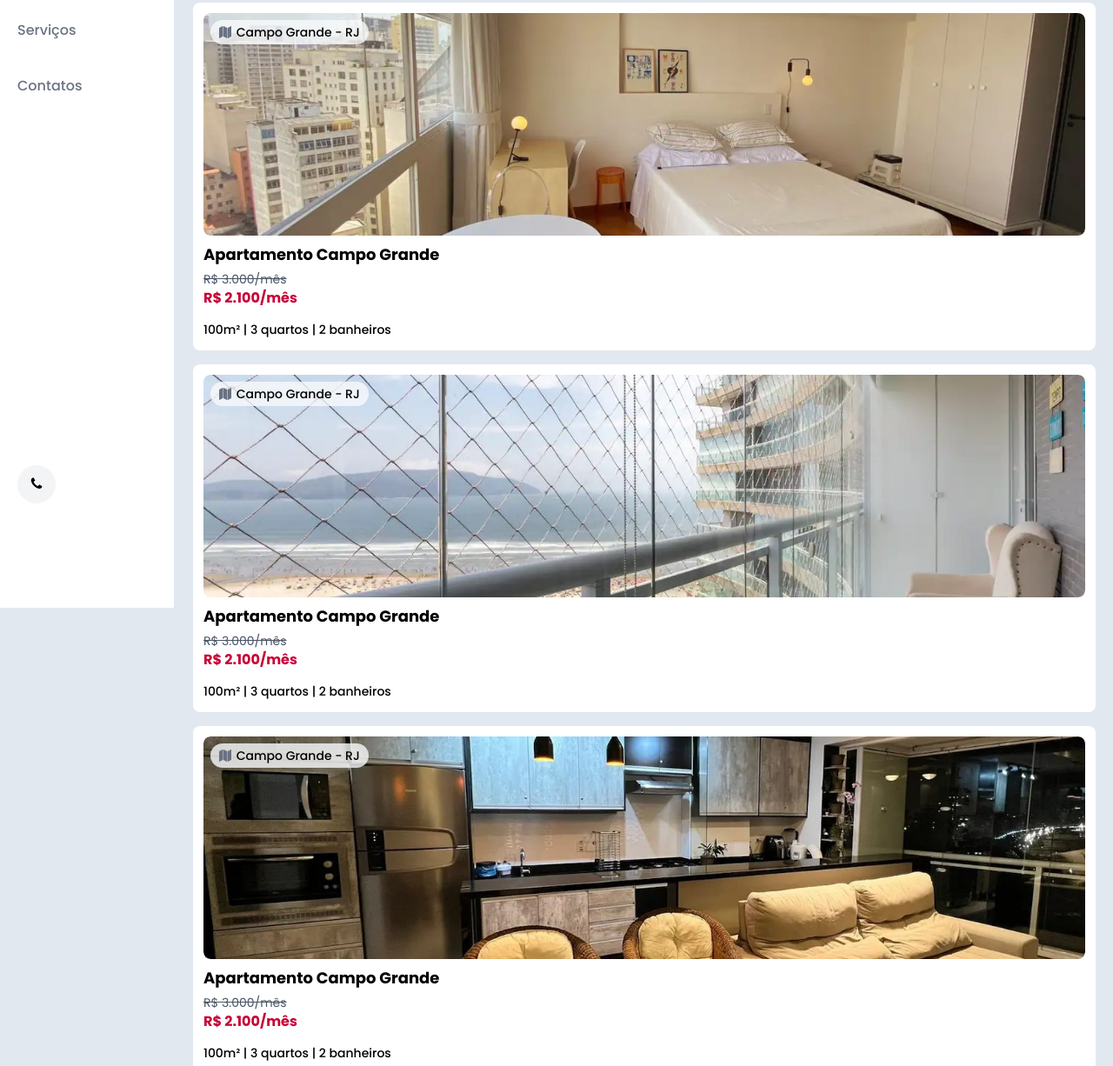
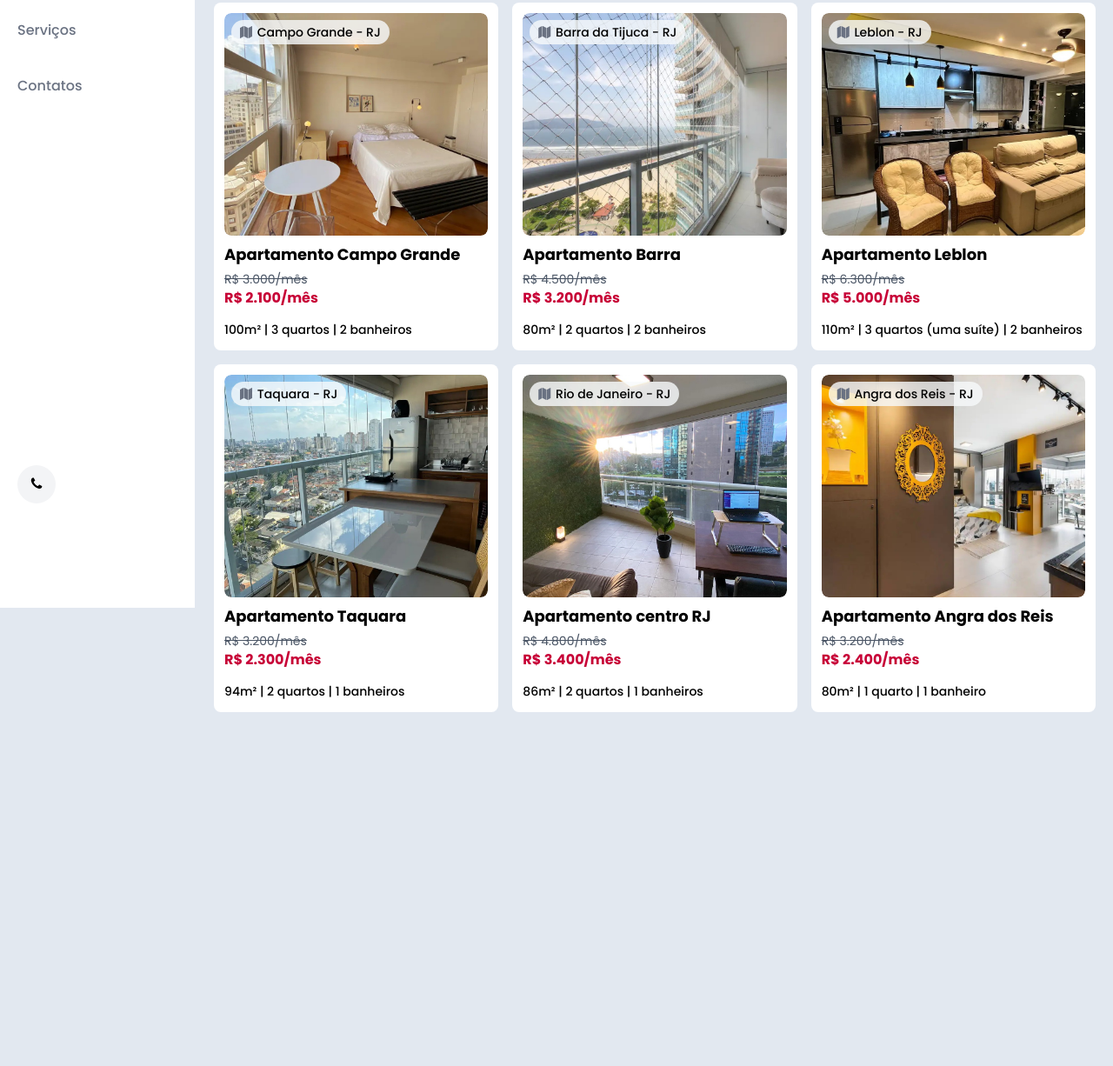
Before and after one commit to vitorfdrangel/Dev_House, a website: page src/index.html in a window 1280 px wide. Shown: the part 197-1423 px from the top of the page at 87% size. After the commit the page ends 1016 px from the top, so only its background shows below. Drawn offline with Linux system fonts and the light colour scheme.

Commit message:
Projeto finalizado

```diff
--- a/src/index.html
+++ b/src/index.html
@@ -3,7 +3,7 @@
   <head>
     <meta charset="UTF-8" />
     <meta name="viewport" content="width=device-width, initial-scale=1.0" />
-    <title>Dev House | Alugue ou compre sua casa</title>
+    <title>Lovito | Alugue ou compre sua casa</title>
     <link rel="stylesheet" href="../styles/output.css" />
     <!-- font -->
     <link rel="preconnect" href="https://fonts.googleapis.com" />
@@ -17,17 +17,18 @@
       rel="stylesheet"
       href="https://cdnjs.cloudflare.com/ajax/libs/font-awesome/4.7.0/css/font-awesome.min.css"
     />
+    <link rel="shortcut icon" href="./assets/icon.png" type="image/x-icon" />
     <!-- script -->
     <script type="text/javascript" src="./script.js" defer></script>
   </head>
   <body class="bg-slate-200">
     <div class="w-full flex gap-0.5">
       <aside
-        class="hidden sm:flex flex-col w-full max-w-50 min-h-screen relative bg-white px-2 py-5"
+        class="w-full max-w-56 min-h-screen hidden md:flex flex-col relative bg-white px-2 py-5"
       >
         <div class="fixed">
           <div>
-            <h1 class="text-3xl font-bold text-sky-700">DevHouse</h1>
+            <h1 class="text-3xl font-bold text-sky-700">Lovito House</h1>
           </div>
 
           <nav class="flex flex-col gap-4 mt-6 w-full">
@@ -161,7 +162,7 @@
             >
           </div>
 
-          <div class="grid grid-cols-1 gap-4">
+          <div class="grid grid-cols-1 md:grid-cols-2 lg:grid-cols-3 gap-4">
             <a
               href="#"
               class="bg-white min-h-100 p-3 rounded-lg relative flex flex-col hover:shadow-lg duration-300"
@@ -217,25 +218,25 @@
                     class="bg-slate-50/80 group-hover:bg-slate-50/100 duration-300 rounded-full py-1 px-2.5 text-sm absolute z-40 top-5 left-5"
                   >
                     <i class="fa fa-map text-gray-500"></i>
-                    <span class="font-medium ml-0.5">Campo Grande - RJ</span>
+                    <span class="font-medium ml-0.5">Barra da Tijuca - RJ</span>
                   </div>
                 </div>
 
                 <div class="w-full my-2 flex flex-col gap-1">
-                  <h2 class="text-lg font-bold">Apartamento Campo Grande</h2>
+                  <h2 class="text-lg font-bold">Apartamento Barra</h2>
 
                   <div>
                     <p class="text-sm text-gray-600 line-through">
-                      R$ 3.000/mês
+                      R$ 4.500/mês
                     </p>
-                    <p class="font-bold text-rose-700">R$ 2.100/mês</p>
+                    <p class="font-bold text-rose-700">R$ 3.200/mês</p>
                   </div>
                 </div>
               </div>
 
               <div class="mt-auto">
-                <span class="text-sm font-medium">100m² | </span>
-                <span class="text-sm font-medium">3 quartos | </span>
+                <span class="text-sm font-medium">80m² | </span>
+                <span class="text-sm font-medium">2 quartos | </span>
                 <span class="text-sm font-medium">2 banheiros</span>
               </div>
             </a>
@@ -256,25 +257,27 @@
                     class="bg-slate-50/80 group-hover:bg-slate-50/100 duration-300 rounded-full py-1 px-2.5 text-sm absolute z-40 top-5 left-5"
                   >
                     <i class="fa fa-map text-gray-500"></i>
-                    <span class="font-medium ml-0.5">Campo Grande - RJ</span>
+                    <span class="font-medium ml-0.5">Leblon - RJ</span>
                   </div>
                 </div>
 
                 <div class="w-full my-2 flex flex-col gap-1">
-                  <h2 class="text-lg font-bold">Apartamento Campo Grande</h2>
+                  <h2 class="text-lg font-bold">Apartamento Leblon</h2>
 
                   <div>
                     <p class="text-sm text-gray-600 line-through">
-                      R$ 3.000/mês
+                      R$ 6.300/mês
                     </p>
-                    <p class="font-bold text-rose-700">R$ 2.100/mês</p>
+                    <p class="font-bold text-rose-700">R$ 5.000/mês</p>
                   </div>
                 </div>
               </div>
 
               <div class="mt-auto">
-                <span class="text-sm font-medium">100m² | </span>
-                <span class="text-sm font-medium">3 quartos | </span>
+                <span class="text-sm font-medium">110m² | </span>
+                <span class="text-sm font-medium"
+                  >3 quartos (uma suíte) |
+                </span>
                 <span class="text-sm font-medium">2 banheiros</span>
               </div>
             </a>
@@ -286,7 +289,7 @@
               <div>
                 <div class="group overflow-hidden rounded-lg">
                   <img
-                    src="./assets/1.jpg"
+                    src="./assets/4.jpg"
                     alt="Casa"
                     class="w-full h-64 object-cover rounded-lg group-hover:scale-110 duration-300"
                   />
@@ -295,26 +298,26 @@
                     class="bg-slate-50/80 group-hover:bg-slate-50/100 duration-300 rounded-full py-1 px-2.5 text-sm absolute z-40 top-5 left-5"
                   >
                     <i class="fa fa-map text-gray-500"></i>
-                    <span class="font-medium ml-0.5">Campo Grande - RJ</span>
+                    <span class="font-medium ml-0.5">Taquara - RJ</span>
                   </div>
                 </div>
 
                 <div class="w-full my-2 flex flex-col gap-1">
-                  <h2 class="text-lg font-bold">Apartamento Campo Grande</h2>
+                  <h2 class="text-lg font-bold">Apartamento Taquara</h2>
 
                   <div>
                     <p class="text-sm text-gray-600 line-through">
-                      R$ 3.000/mês
+                      R$ 3.200/mês
                     </p>
-                    <p class="font-bold text-rose-700">R$ 2.100/mês</p>
+                    <p class="font-bold text-rose-700">R$ 2.300/mês</p>
                   </div>
                 </div>
               </div>
 
               <div class="mt-auto">
-                <span class="text-sm font-medium">100m² | </span>
-                <span class="text-sm font-medium">3 quartos | </span>
-                <span class="text-sm font-medium">2 banheiros</span>
+                <span class="text-sm font-medium">94m² | </span>
+                <span class="text-sm font-medium">2 quartos | </span>
+                <span class="text-sm font-medium">1 banheiros</span>
               </div>
             </a>
 
@@ -325,7 +328,7 @@
               <div>
                 <div class="group overflow-hidden rounded-lg">
                   <img
-                    src="./assets/1.jpg"
+                    src="./assets/5.jpg"
                     alt="Casa"
                     class="w-full h-64 object-cover rounded-lg group-hover:scale-110 duration-300"
                   />
@@ -334,26 +337,26 @@
                     class="bg-slate-50/80 group-hover:bg-slate-50/100 duration-300 rounded-full py-1 px-2.5 text-sm absolute z-40 top-5 left-5"
                   >
                     <i class="fa fa-map text-gray-500"></i>
-                    <span class="font-medium ml-0.5">Campo Grande - RJ</span>
+                    <span class="font-medium ml-0.5">Rio de Janeiro - RJ</span>
                   </div>
                 </div>
 
                 <div class="w-full my-2 flex flex-col gap-1">
-                  <h2 class="text-lg font-bold">Apartamento Campo Grande</h2>
+                  <h2 class="text-lg font-bold">Apartamento centro RJ</h2>
 
                   <div>
                     <p class="text-sm text-gray-600 line-through">
-                      R$ 3.000/mês
+                      R$ 4.800/mês
                     </p>
-                    <p class="font-bold text-rose-700">R$ 2.100/mês</p>
+                    <p class="font-bold text-rose-700">R$ 3.400/mês</p>
                   </div>
                 </div>
               </div>
 
               <div class="mt-auto">
-                <span class="text-sm font-medium">100m² | </span>
-                <span class="text-sm font-medium">3 quartos | </span>
-                <span class="text-sm font-medium">2 banheiros</span>
+                <span class="text-sm font-medium">86m² | </span>
+                <span class="text-sm font-medium">2 quartos | </span>
+                <span class="text-sm font-medium">1 banheiros</span>
               </div>
             </a>
 
@@ -364,7 +367,7 @@
               <div>
                 <div class="group overflow-hidden rounded-lg">
                   <img
-                    src="./assets/1.jpg"
+                    src="./assets/6.jpg"
                     alt="Casa"
                     class="w-full h-64 object-cover rounded-lg group-hover:scale-110 duration-300"
                   />
@@ -373,26 +376,26 @@
                     class="bg-slate-50/80 group-hover:bg-slate-50/100 duration-300 rounded-full py-1 px-2.5 text-sm absolute z-40 top-5 left-5"
                   >
                     <i class="fa fa-map text-gray-500"></i>
-                    <span class="font-medium ml-0.5">Campo Grande - RJ</span>
+                    <span class="font-medium ml-0.5">Angra dos Reis - RJ</span>
                   </div>
                 </div>
 
                 <div class="w-full my-2 flex flex-col gap-1">
-                  <h2 class="text-lg font-bold">Apartamento Campo Grande</h2>
+                  <h2 class="text-lg font-bold">Apartamento Angra dos Reis</h2>
 
                   <div>
                     <p class="text-sm text-gray-600 line-through">
-                      R$ 3.000/mês
+                      R$ 3.200/mês
                     </p>
-                    <p class="font-bold text-rose-700">R$ 2.100/mês</p>
+                    <p class="font-bold text-rose-700">R$ 2.400/mês</p>
                   </div>
                 </div>
               </div>
 
               <div class="mt-auto">
-                <span class="text-sm font-medium">100m² | </span>
-                <span class="text-sm font-medium">3 quartos | </span>
-                <span class="text-sm font-medium">2 banheiros</span>
+                <span class="text-sm font-medium">80m² | </span>
+                <span class="text-sm font-medium">1 quarto | </span>
+                <span class="text-sm font-medium">1 banheiro</span>
               </div>
             </a>
           </div>
```
Also changed, not shown: src/assets/icon.png (added), styles/output.css.
